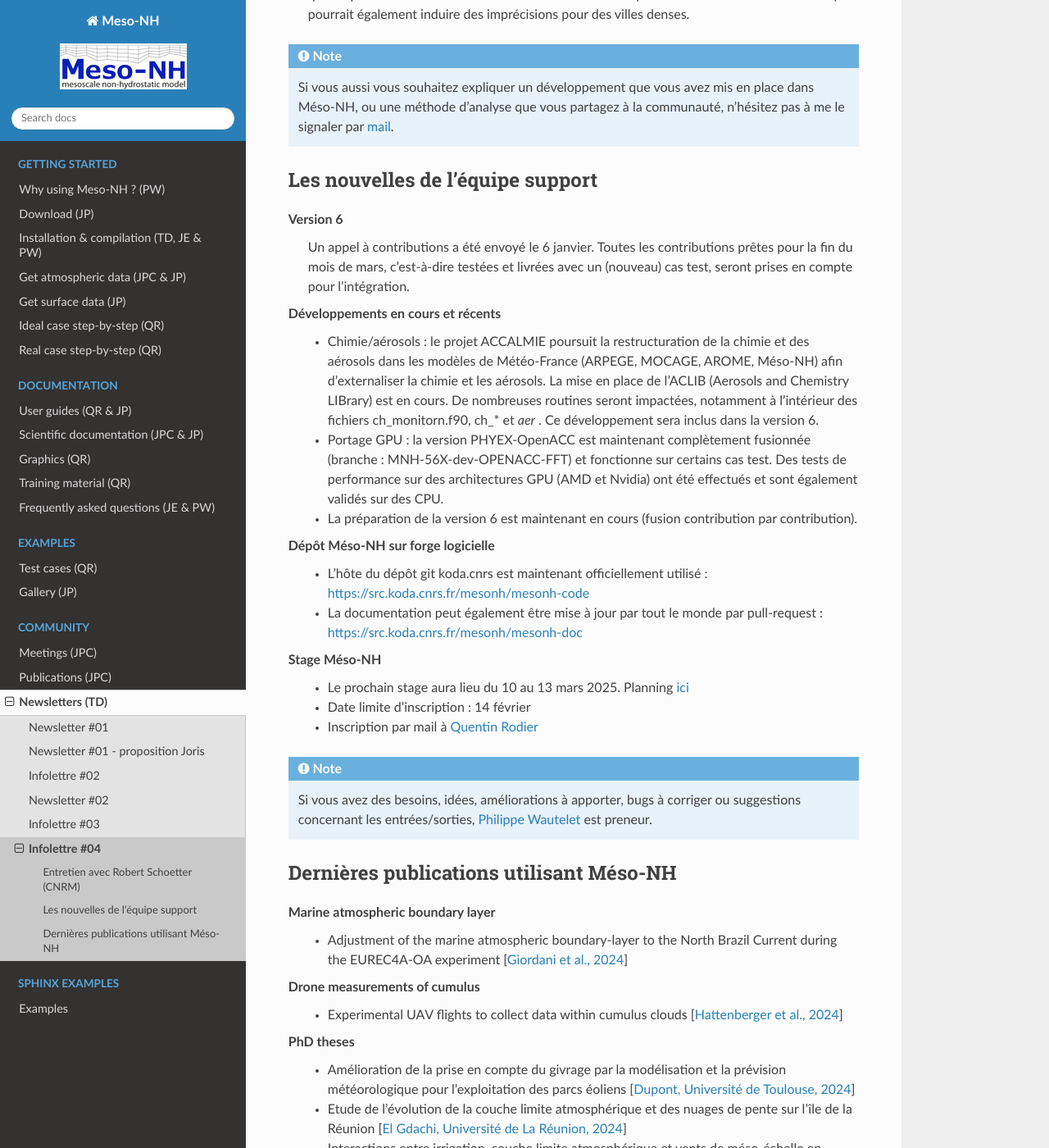
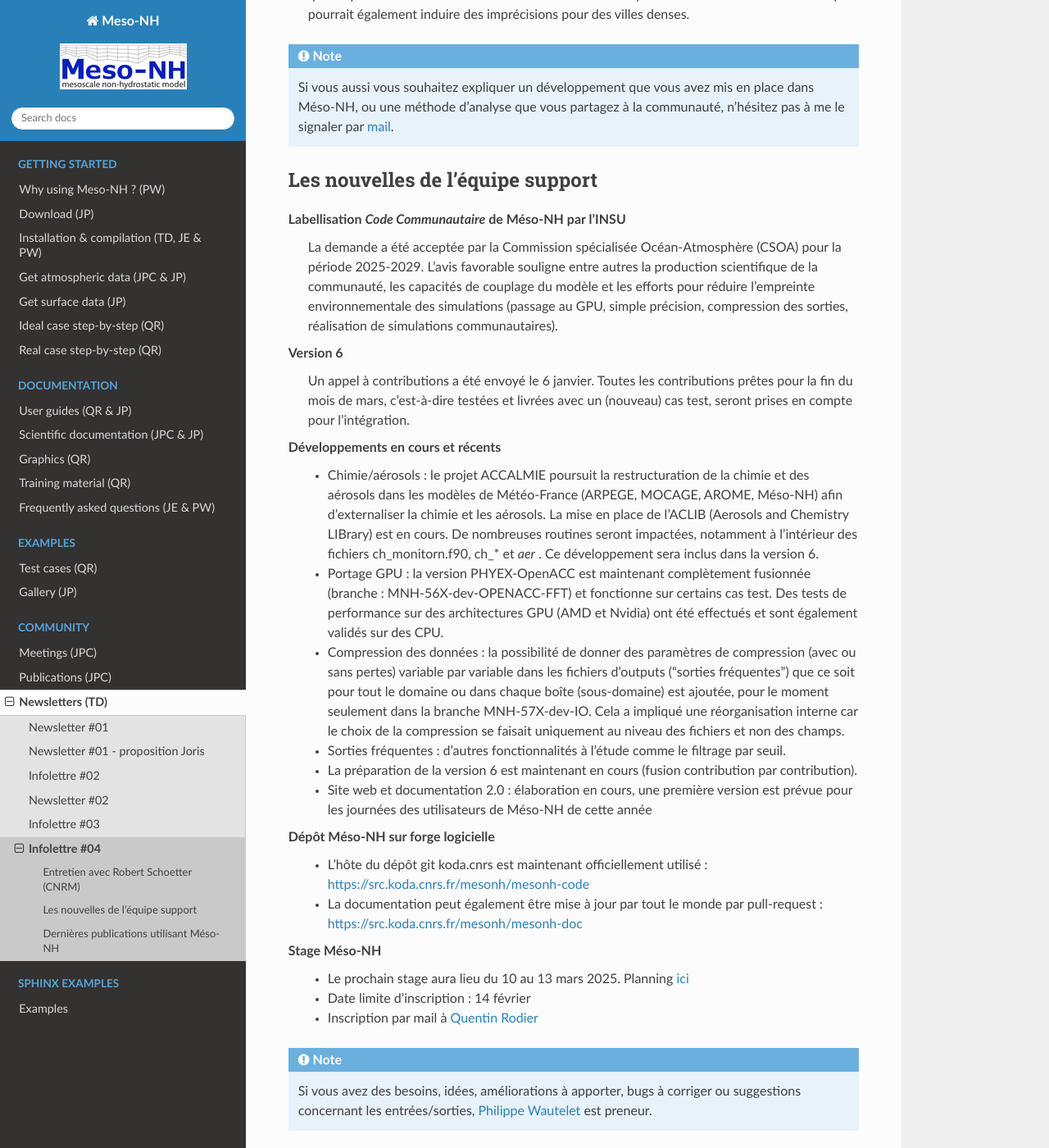
Before and after one commit to JorisPianezze/mesonh_beta_test_guide, a Sphinx documentation site: the page built from docs/source/community/newsletters/newsletter_04.rst, in a window 1280 px wide and 1400 px high, scrolled down 1634 px. Shown: the whole window at 82% size. Built offline with Sphinx 7.4.7 and the Read the Docs theme 3.1.0, drawn with Linux system fonts in a browser that asks for light colours.

```diff
--- a/docs/source/community/newsletters/newsletter_04.rst
+++ b/docs/source/community/newsletters/newsletter_04.rst
@@ -41,13 +41,19 @@
 Les nouvelles de l’équipe support
 ************************************
 
+Labellisation *Code Communautaire* de Méso-NH par l'INSU
+  La demande a été acceptée par la Commission spécialisée Océan-Atmosphère (CSOA) pour la période 2025-2029. L'avis favorable souligne entre autres la production scientifique de la communauté, les capacités de couplage du modèle et les efforts pour réduire l'empreinte environnementale des simulations (passage au GPU, simple précision, compression des sorties, réalisation de simulations communautaires).
+
 Version 6
   Un appel à contributions a été envoyé le 6 janvier. Toutes les contributions prêtes pour la fin du mois de mars, c'est-à-dire testées et livrées avec un (nouveau) cas test, seront prises en compte pour l'intégration.
 
 Développements en cours et récents
   - Chimie/aérosols : le projet ACCALMIE poursuit la restructuration de la chimie et des aérosols dans les modèles de Météo-France (ARPEGE, MOCAGE, AROME, Méso-NH) afin d'externaliser la chimie et les aérosols. La mise en place de l'ACLIB (Aerosols and Chemistry LIBrary) est en cours. De nombreuses routines seront impactées, notamment à l'intérieur des fichiers ch_monitorn.f90, ch_* et *aer* . Ce développement sera inclus dans la version 6.
   - Portage GPU : la version PHYEX-OpenACC est maintenant complètement fusionnée (branche : MNH-56X-dev-OPENACC-FFT) et fonctionne sur certains cas test. Des tests de performance sur des architectures GPU (AMD et Nvidia) ont été effectués et sont également validés sur des CPU.
+  - Compression des données : la possibilité de donner des paramètres de compression (avec ou sans pertes) variable par variable dans les fichiers d'outputs ("sorties fréquentes") que ce soit pour tout le domaine ou dans chaque boîte (sous-domaine) est ajoutée, pour le moment seulement dans la branche MNH-57X-dev-IO. Cela a impliqué une réorganisation interne car le choix de la compression se faisait uniquement au niveau des fichiers et non des champs.
+  - Sorties fréquentes : d'autres fonctionnalités à l'étude comme le filtrage par seuil.
   - La préparation de la version 6 est maintenant en cours (fusion contribution par contribution).
+  - Site web et documentation 2.0 : élaboration en cours, une première version est prévue pour les journées des utilisateurs de Méso-NH de cette année
 
 Dépôt Méso-NH sur forge logicielle
   - L'hôte du dépôt git koda.cnrs est maintenant officiellement utilisé : https://src.koda.cnrs.fr/mesonh/mesonh-code
```
